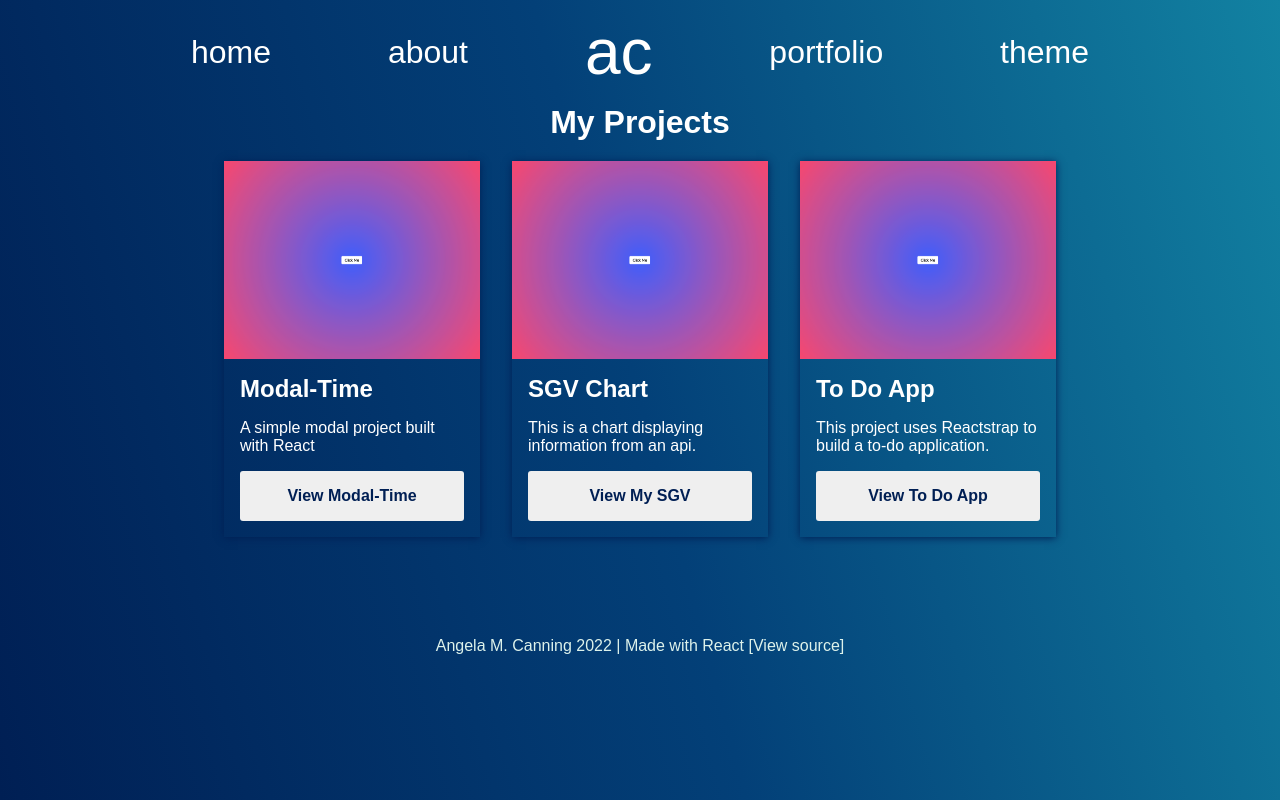
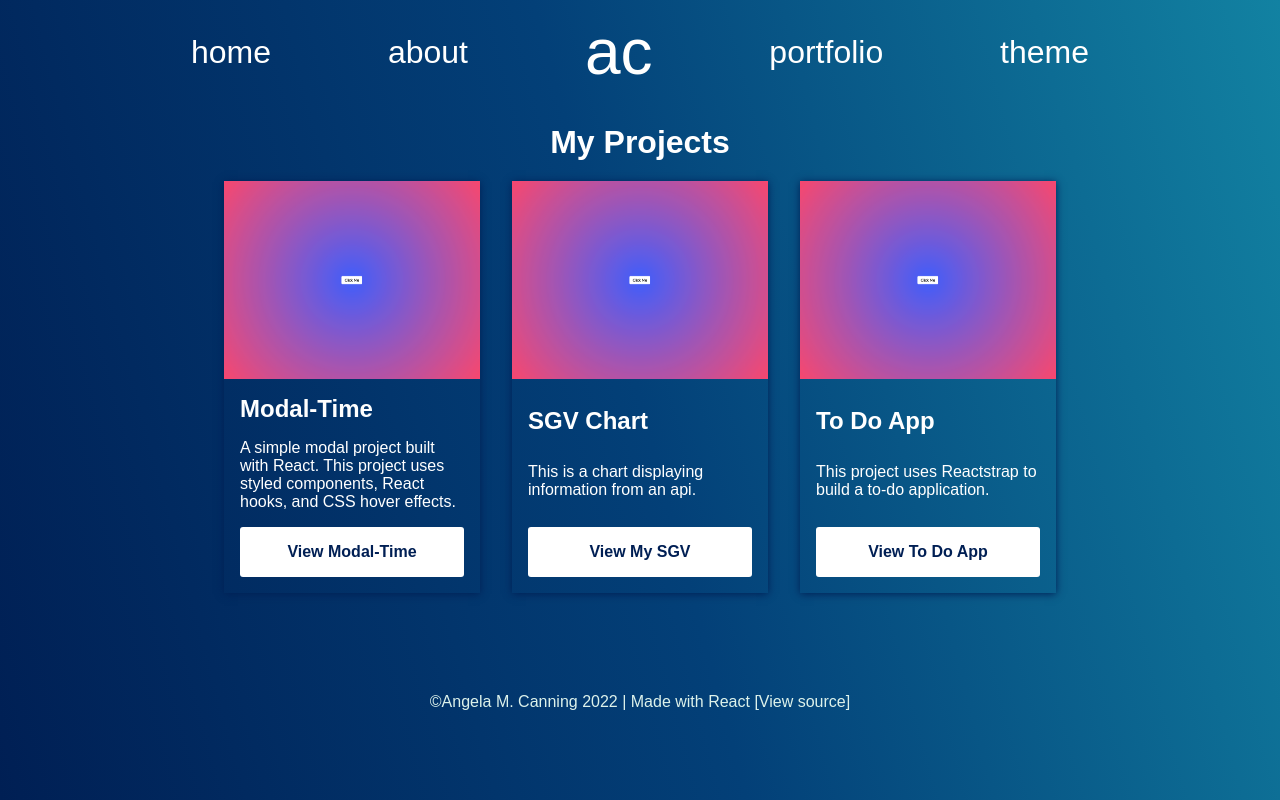
Before and after one commit to AngelaMaC/angelacanning, a React (Create React App) app: page /portfolio in a window 1280 px wide. Built offline with nearby package versions, Linux system fonts and the light colour scheme; a web font is replaced by a local one.

Commit message:
Added external links to Portfolio cards

```diff
--- a/src/Footer.js
+++ b/src/Footer.js
@@ -4,7 +4,7 @@ import React from 'react';
 const Footer = () => {
     return (
         <footer className='created'>
-            Angela M. Canning 2022 | Made with <a href='https://reactjs.org' target='blank' rel='noopener noreferrer'>React </a> <a href='https://github.com/AngelaMaC/angelacanning' target='blank' rel='noopener noreferrer'>[View source]</a>
+            &copy;Angela M. Canning 2022 | Made with <a href='https://reactjs.org' target='blank' rel='noopener noreferrer'>React </a> <a href='https://github.com/AngelaMaC/angelacanning' target='blank' rel='noopener noreferrer'>[View source]</a>
         </footer>
     )
 }
--- a/src/index.css
+++ b/src/index.css
@@ -53,6 +53,11 @@ li {
   height: 100%;
   display: flex;
   align-items: center;
+}
+
+.links {
+  text-decoration: none;
+  color: white;
 }
 
 .home,
@@ -127,6 +132,7 @@ li {
   width: 70vw;
   /* background-color: #f9f2ea; */
   padding: 50px;
+  margin-top: 20px;
   /* border-radius: 10px 10px 10px 10px; */
   /* border: #DDF2EB 3px solid; */
 }
@@ -158,7 +164,7 @@ li {
   width: 100%;
   height: 100%;
   color: white;
-  margin-left: 10px;
+  /* margin-left: 10px; */
 }
 
 .profile-text h1 {
@@ -293,6 +299,10 @@ footer a:hover {
 }
 
 /* Portfolio Page */
+.portfolio-container {
+  margin-top: 20px;
+}
+
 .my-projects-title {
   text-align: center;
   margin-bottom: 10px;
@@ -353,3 +363,9 @@ footer a:hover {
   background: #3FB8AF;
   color: white;
 }
+
+.project-view-text {
+  background-color: white;
+  text-decoration: none;
+  text-align: center;
+}
--- a/src/pages/Cards.js
+++ b/src/pages/Cards.js
@@ -4,13 +4,16 @@ const Cards = ({
     img,
     title,
     description,
-    button }) => {
+    view,
+    url,
+    newWindow
+}) => {
     return (
         <div className='card'>
             <img src={img} alt='modal' className='card-image'></img>
             <h2 className='card-title'>{title}</h2>
             <p className='card-description'>{description}</p>
-            <button className='card-btn'>{button}</button>
+            <a className='card-btn project-view-text' target={newWindow} href={url} >{view}</a>
         </div>
     )
 }
--- a/src/pages/Change.js
+++ b/src/pages/Change.js
@@ -1,5 +1,4 @@
 import React from 'react'
-import Header from '../Header'
 
 const Change = () => {
     return (
--- a/src/pages/Error.js
+++ b/src/pages/Error.js
@@ -1,11 +1,12 @@
-import React from 'react'
+import React from 'react';
+import { Link } from 'react-router-dom';
 
 const Error = () => {
     return (
         <div className='error'>
             <h1>404</h1>
             <p>Page not found</p>
-            <p><a>Please click here to go home.</a></p>
+            <p>Please click <Link to='/' class='links hover-effect'>here</Link> to go home.</p>
         </div>
     )
 }
--- a/src/pages/Main.js
+++ b/src/pages/Main.js
@@ -1,8 +1,6 @@
 import React from 'react'
 import logo from '../pages/profile_image.jpg';
 import { SocialIcon } from 'react-social-icons';
-import Header from '../Header';
-import Footer from '../Footer';
 
 
 const Main = () => {
--- a/src/pages/Portfolio.js
+++ b/src/pages/Portfolio.js
@@ -4,26 +4,32 @@ import img from '../pages/modal-time.png';
 
 const Portfolio = () => {
     return (
-        <>
+        <div className='portfolio-container'>
             <h1 className='my-projects-title'>My Projects</h1>
             <div className='portfolio-wrapper'>
                 <Cards
                     img={img}
                     title='Modal-Time'
-                    description='A simple modal project built with React'
-                    button='View Modal-Time' />
+                    description='A simple modal project built with React. This project uses styled components, React hooks, and CSS hover effects. '
+                    view='View Modal-Time'
+                    newWindow='_blank'
+                    url='https://modaltime.netlify.app/' />
                 <Cards
                     img={img}
                     title='SGV Chart'
                     description='This is a chart displaying information from an api.'
-                    button='View My SGV' />
+                    view='View My SGV'
+                    newWindow='target=_blank'
+                    url='/' />
                 <Cards
                     img={img}
                     title='To Do App'
                     description='This project uses Reactstrap to build a to-do application.'
-                    button='View To Do App' />
+                    view='View To Do App'
+                    newWindow='target=_blank'
+                    url='/' />
             </div>
-        </>
+        </div>
     )
 }
 
```
Also changed, not shown: Screen Shot 2022-08-04 at 2.47.20 PM.png (added).
